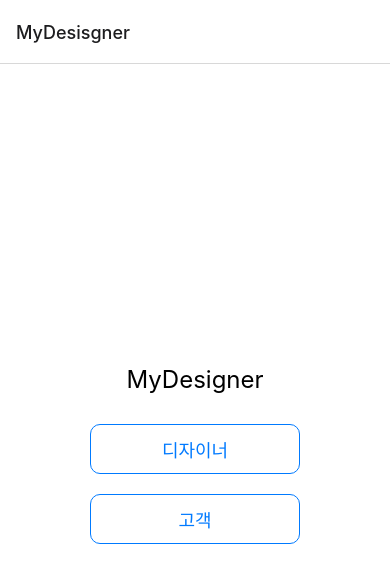
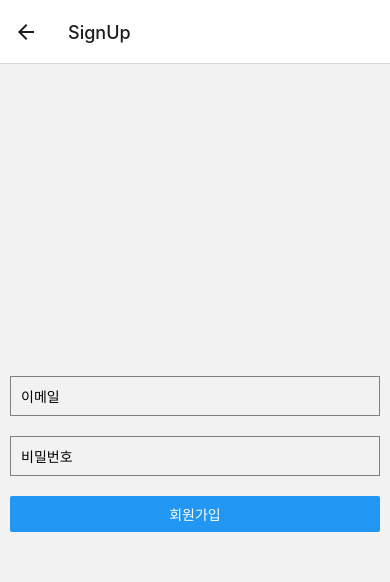
Before and after one commit to Hyunwo/MyDesigner, a React Native app: screen /SignUp in a window 390 px wide. Shown: the top 582 px of the page. Built offline with nearby package versions, Linux system fonts and the light colour scheme.

Commit message:
add firebase and update screens

```diff
--- a/App.js
+++ b/App.js
@@ -1,8 +1,12 @@
 import React from 'react';
-import { Text, NavigationContainer } from '@react-navigation/native';
+import { NavigationContainer } from '@react-navigation/native';
 import { createStackNavigator } from '@react-navigation/stack';
-import MainScreen from './screens/MainScreen'; // MainScreen 컴포넌트를 별도의 파일로 분리해야 함
-import HomeScreen from './screens/HomeScreen'; // HomeScreen 컴포넌트를 별도의 파일로 분리해야 함
+//import { createBottomTabNavigator } from '@react-navigation/bottom-tabs';
+import MainScreen from './screens/MainScreen';
+import LoginScreen from './screens/LoginScreen';
+import SignupScreen from './screens/SignupScreen';
+import HomeScreen from './screens/HomeScreen';
+import SearchScreen from './screens/SearchScreen';
 
 const Stack = createStackNavigator();
 
@@ -11,7 +15,11 @@ const App = () => {
     <NavigationContainer>
       <Stack.Navigator initialRouteName="Main">
         <Stack.Screen name="MyDesisgner" component={MainScreen} />
+        <Stack.Screen name="Login" component={LoginScreen} />
+        <Stack.Screen name="SignUp" component={SignupScreen} />
         <Stack.Screen name="Home" component={HomeScreen} />
+        {/* <Stack.Screen name="MainTab" component={MainTabScreen} options={{ headerShown: false }} /> */}
+        <Stack.Screen name="디자이너 및 샵 검색" component={SearchScreen} />
       </Stack.Navigator>
     </NavigationContainer>
   );
--- a/app.json
+++ b/app.json
@@ -25,6 +25,9 @@
     },
     "web": {
       "favicon": "./assets/favicon.png"
-    }
+    },
+    "plugins": [
+      "expo-router"
+    ]
   }
 }
--- /dev/null
+++ b/config/firebaseConfig.js
@@ -0,0 +1,17 @@
+import { initializeApp } from "firebase/app";
+import { getAuth } from 'firebase/auth';
+
+const firebaseConfig = {
+  apiKey: "AIzaSyAUWAcu7hZY_EZCilcP9j8MpUOotrW0sOA",
+  authDomain: "mydesigner-d8ab7.firebaseapp.com",
+  projectId: "mydesigner-d8ab7",
+  storageBucket: "mydesigner-d8ab7.appspot.com",
+  messagingSenderId: "26086227943",
+  appId: "1:26086227943:web:81a8d93e75f6603211c742",
+  measurementId: "G-EYW5RMQ0DK"
+};
+
+// Initialize Firebase
+const app = initializeApp(firebaseConfig);
+
+export const auth = getAuth(app)
--- a/screens/HomeScreen.js
+++ b/screens/HomeScreen.js
@@ -11,16 +11,16 @@ const HomeScreen = () => {
       />
       <View style={styles.menuContainer}>
         <TouchableOpacity style={styles.menuItem}>
-          <Image source={require('home.png')} style={styles.menuImage} />
-          <Text style={styles.menuText}>디자이너 및 검색</Text>
+          <Image source={require("../assets/icons/save.png")} style={styles.imagebutton} />
+          <Text style={styles.text}>디자이너 및 검색</Text>
         </TouchableOpacity>
         <TouchableOpacity style={styles.menuItem}>
-          <Image source={require('home.png')} style={styles.menuImage} />
-          <Text style={styles.menuText}>내 근처 디자이너 찾기</Text>
+          <Image source={require("../assets/icons/home.png")} style={styles.imagebutton} />
+          <Text style={styles.text}>내 근처 디자이너 찾기</Text>
         </TouchableOpacity>
         <TouchableOpacity style={styles.menuItem}>
-          <Image source={require('home.png')} style={styles.menuImage} />
-          <Text style={styles.menuText}>이벤트</Text>
+          <Image source={require("../assets/icons/home.png")} style={styles.imagebutton} />
+          <Text style={styles.text}>이벤트</Text>
         </TouchableOpacity>
       </View>
       <TouchableOpacity style={styles.button}>
@@ -58,12 +58,12 @@ const styles = StyleSheet.create({
   menuItem: {
     alignItems: 'center',
   },
-  menuImage: {
+  imagebutton: {
     width: 50,
     height: 50,
     // 이미지의 스타일링은 필요에 맞게 조정
   },
-  menuText: {
+  text: {
     marginTop: 5,
   },
   button: {
--- a/screens/LoginScreen.js
+++ b/screens/LoginScreen.js
@@ -1,25 +1,62 @@
-import React from 'react';
-import { View, Text, TextInput, TouchableOpacity, StyleSheet } from 'react-native';
+import React, { useState, useEffect } from 'react';
+import { View, Text, TextInput, TouchableOpacity, StyleSheet, Alert } from 'react-native';
+import { onAuthStateChanged, signInWithEmailAndPassword } from 'firebase/auth';
+import { auth } from '../config/firebaseConfig';
 
-const LoginScreen = () => {
+const LoginScreen = ({navigation}) => {
+  const [loginEmail, setLoginEmail] = useState("");
+  const [loginPassword, setLoginPassword] = useState("");
+  const [user, setUser] = useState({});
+
+  useEffect(() => {
+    const unsubscribe = onAuthStateChanged(auth, (currentUser) => {
+      setUser(currentUser);
+      if (currentUser) {
+        // 사용자가 로그인한 경우, 다른 화면으로 이동
+        navigation.navigate('Home');
+      }
+    });
+    return unsubscribe; // 컴포넌트 언마운트 시 실행될 함수
+  }, [navigation]);
+
+  const login = async () => {
+    try {
+      const user = await signInWithEmailAndPassword(
+        auth,
+        loginEmail,
+        loginPassword
+      );
+      console.log(user);
+    } catch (error) {
+      console.log(error.message);
+      Alert.alert("이메일 또는 비밀번호를 확인해 주세요.")
+    }
+  };
+
   return (
     <View style={styles.container}>
       <TextInput
         style={styles.input}
-        placeholder="아이디(이메일)을 입력해 주세요"
+        placeholder="아이디를 입력해 주세요"
         keyboardType="email-address"
+        onChangeText={(text) => {
+          setLoginEmail(text);
+        }}
       />
       <TextInput
         style={styles.input}
         placeholder="비밀번호를 입력해 주세요"
         secureTextEntry
+        onChangeText={(text) => {
+          setLoginPassword(text);
+        }}
       />
-      <TouchableOpacity style={styles.button}>
+      <TouchableOpacity style={styles.button} onPress={login}>
         <Text style={styles.buttonText}>로그인</Text>
       </TouchableOpacity>
-      <Text style={styles.footerText}>
-        MyDesigner가 처음이시라면, 회원가입이 필요해요.
-      </Text>
+      <TouchableOpacity style={styles.footerButton} onPress={() => navigation.navigate('SignUp')}>
+        <Text>MyDesigner가 처음이시라면, 회원가입이 필요해요.</Text>
+      </TouchableOpacity>
     </View>
   );
 };
@@ -54,7 +91,7 @@ const styles = StyleSheet.create({
     color: 'white',
     fontSize: 18,
   },
-  footerText: {
+  footerButton: {
     marginTop: 20,
     color: 'gray',
   },
--- a/screens/MainScreen.js
+++ b/screens/MainScreen.js
@@ -1,5 +1,5 @@
-import React from 'react';
-import { StyleSheet, View, Text, TouchableOpacity } from 'react-native';
+import React from 'react'
+import { StyleSheet, View, Text, TouchableOpacity } from 'react-native'
 
 function MainScreen({ navigation }) {
   return (
--- /dev/null
+++ b/screens/SearchScreen.js
@@ -0,0 +1,119 @@
+import React, { useState } from 'react';
+import {
+  View,
+  TextInput,
+  StyleSheet,
+  TouchableOpacity,
+  Text,
+  FlatList,
+  ScrollView,
+} from 'react-native';
+import Icon from 'react-native-vector-icons/Ionicons';
+
+const designers = [
+  // 더미 데이터
+  { id: '1', name: '김XX', tag: '상세한 설명 또는 태그 #1', isLiked: true },
+  { id: '2', name: '이YY', tag: '상세한 설명 또는 태그 #2', isLiked: false },
+  { id: '3', name: '박ZZ', tag: '상세한 설명 또는 태그 #3', isLiked: true },
+  // ... 추가 데이터
+];
+
+const SearchScreen = () => {
+  const [searchQuery, setSearchQuery] = useState('');
+  const [results, setResults] = useState(designers); // 처음에는 모든 디자이너를 표시
+
+  const handleSearch = (text) => {
+    setSearchQuery(text);
+    if (text === '') {
+      setResults(designers); // 검색어가 비어있을 때는 모든 디자이너를 표시
+    } else {
+      const filteredDesigners = designers.filter((designer) =>
+        designer.name.includes(text) // 검색어와 이름이 일치하는지 검사
+      );
+      setResults(filteredDesigners); // 검색 결과를 상태로 설정
+    }
+  };
+
+  const renderDesigner = ({ item }) => (
+    <View style={styles.designerCard}>
+      <Icon name="person-circle-outline" size={40} color="#000" style={styles.designerIcon} />
+      <View style={styles.designerInfo}>
+        <Text style={styles.designerName}>{item.name}</Text>
+        <Text style={styles.designerTag}>{item.tag}</Text>
+      </View>
+      <TouchableOpacity onPress={() => alert('Liked!')}>
+        <Icon name={item.isLiked ? "heart" : "heart-outline"} size={25} color={item.isLiked ? "red" : "black"} />
+      </TouchableOpacity>
+    </View>
+  );
+
+  return (
+    <View style={styles.container}>
+      <View style={styles.searchSection}>
+        <Icon name="search-outline" size={20} color="#000" />
+        <TextInput
+          style={styles.input}
+          placeholder="디자이너 검색"
+          value={searchQuery}
+          onChangeText={handleSearch}
+        />
+      </View>
+      <FlatList
+        data={results}
+        renderItem={renderDesigner}
+        keyExtractor={(item) => item.id}
+        style={styles.resultsContainer}
+      />
+    </View>
+  );
+};
+
+const styles = StyleSheet.create({
+  container: {
+    flex: 1,
+    paddingHorizontal: 10,
+  },
+  searchSection: {
+    flexDirection: 'row',
+    alignItems: 'center',
+    backgroundColor: '#fff',
+    borderRadius: 10,
+    paddingHorizontal: 10,
+    marginVertical: 10,
+  },
+  input: {
+    flex: 1,
+    paddingHorizontal: 10,
+  },
+  resultsContainer: {
+    marginTop: 10,
+  },
+  designerCard: {
+    flexDirection: 'row',
+    alignItems: 'center',
+    backgroundColor: '#fff',
+    padding: 15,
+    borderRadius: 8,
+    marginBottom: 10,
+    shadowColor: '#000',
+    shadowOffset: { width: 0, height: 1 },
+    shadowOpacity: 0.22,
+    shadowRadius: 2.22,
+    elevation: 3,
+  },
+  designerIcon: {
+    marginRight: 10,
+  },
+  designerInfo: {
+    flex: 1,
+  },
+  designerName: {
+    fontWeight: 'bold',
+    fontSize: 16,
+  },
+  designerTag: {
+    color: 'grey',
+  },
+});
+
+export default SearchScreen;
--- /dev/null
+++ b/screens/SignupScreen.js
@@ -0,0 +1,73 @@
+import React, { useState } from 'react';
+import { View, TextInput, Button, StyleSheet, Alert } from 'react-native';
+import { createUserWithEmailAndPassword } from "firebase/auth";
+import { auth } from "../config/firebaseConfig";
+
+
+const SignupScreen = () => {
+  const [email, setEmail] = useState('');
+  const [password, setPassword] = useState('');
+
+  const handleEmailChange = (text) => {
+    setEmail(text);
+  };
+
+  const handlePasswordChange = (text) => {
+    setPassword(text);
+  };
+
+  // 회원가입 요청을 Firebase Authentication 으로 보냅니다.
+  const register = async () => {
+    try {
+      const user = await createUserWithEmailAndPassword(
+          auth,
+          email,
+          password
+      );
+      console.log(user);
+      Alert.alert('회원가입 성공!', `환영합니다, ${email}!`,);
+
+    } catch (error) {
+        console.log(error.message);
+        Alert.alert('비밀번호는 6자리 이상 입력해주세요!');
+    }
+  };
+
+  return (
+    <View style={styles.container}>
+      <TextInput
+        style={styles.input}
+        placeholder="이메일"
+        value={email}
+        onChangeText={handleEmailChange}
+        keyboardType="email-address"
+        autoCapitalize="none"
+      />
+      <TextInput
+        style={styles.input}
+        placeholder="비밀번호"
+        value={password}
+        onChangeText={handlePasswordChange}
+        secureTextEntry
+      />
+      <Button title="회원가입" onPress={register} />
+    </View>
+  );
+};
+
+const styles = StyleSheet.create({
+  container: {
+    flex: 1,
+    justifyContent: 'center',
+    paddingHorizontal: 10,
+  },
+  input: {
+    height: 40,
+    borderColor: 'gray',
+    borderWidth: 1,
+    marginBottom: 20,
+    paddingHorizontal: 10,
+  },
+});
+
+export default SignupScreen;
```
Also changed, not shown: config/joinWithVerification.js (added, +13 -0 lines), package.json (+6 -1 lines), 1 other file (tests, documents, lock files or other folders).
